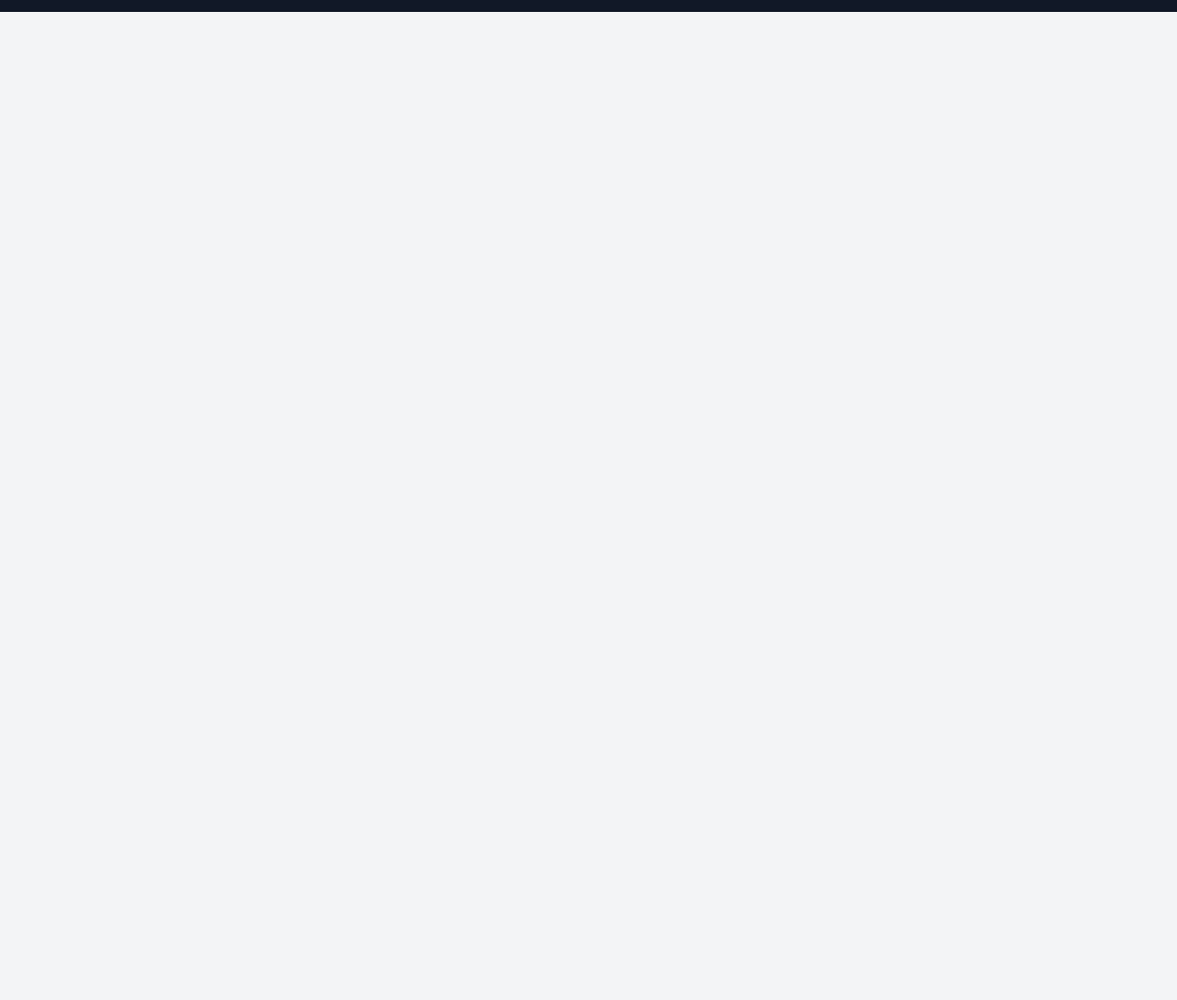
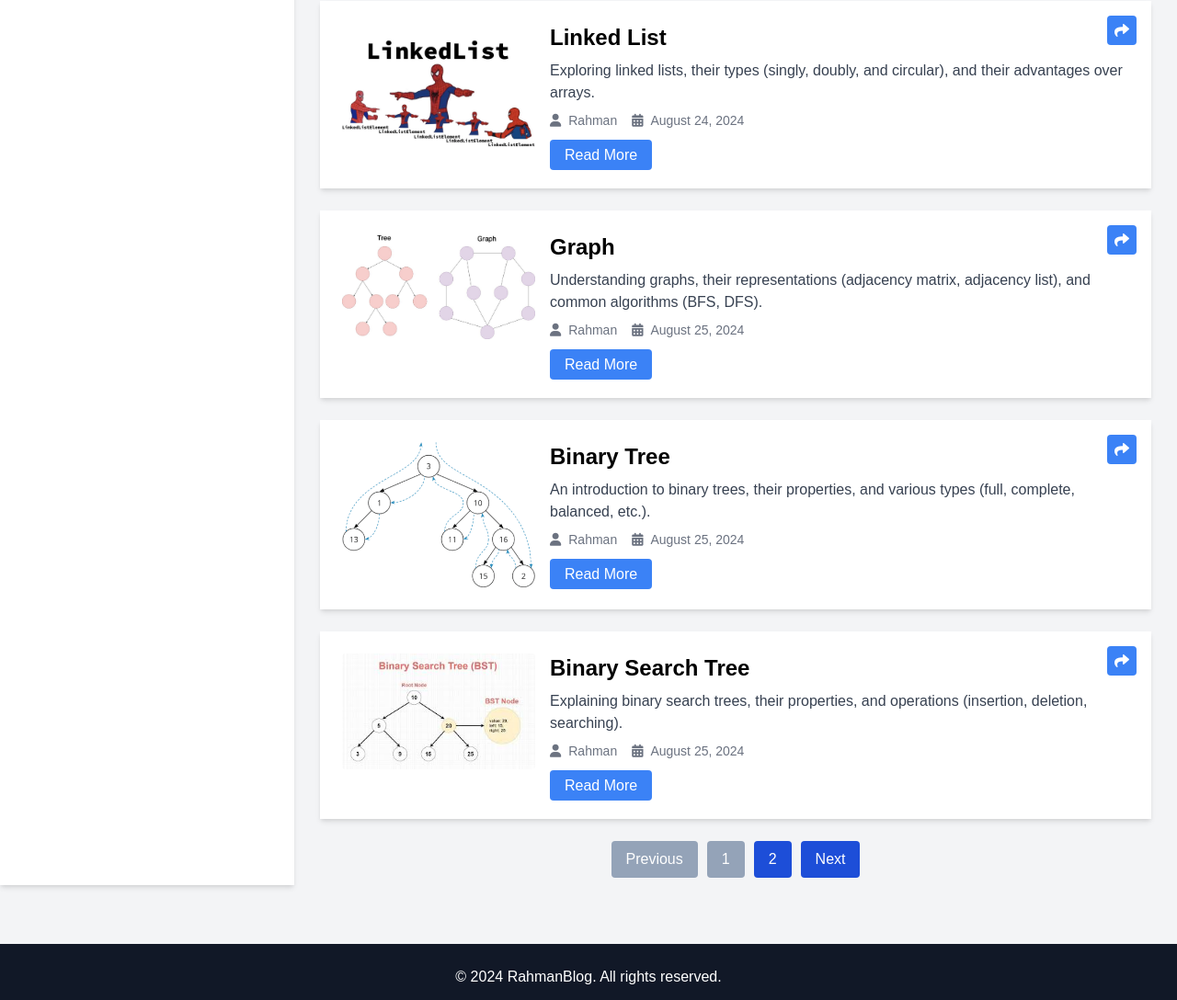
Before and after one commit to ayanchyaziz123/rahmanblog, a plain HTML site: page index.html in a window 1280 px wide. Shown: the part 1698-2786 px from the top of the page at 92% size. Before the commit the page ends 1711 px from the top, so only its background shows below. Drawn offline with nearby package versions, Linux system fonts and the light colour scheme.

Commit message:
added images

```diff
--- a/index.html
+++ b/index.html
@@ -215,7 +215,7 @@
             menuToggle.classList.remove('menu-toggle-hidden');
         });
 
-        const postsPerPage = 5; // Number of posts per page
+        const postsPerPage = 10; // Number of posts per page
         let currentPage = 1; // Current page number
 
         // Function to render posts with pagination
--- a/posts.js
+++ b/posts.js
@@ -86,7 +86,7 @@ const posts = [
         category: 'Data Structures (Advanced)',
         contentPath: 'blog_content/blog8/blog8.html',
         summary: 'Understanding graphs, their representations (adjacency matrix, adjacency list), and common algorithms (BFS, DFS).',
-        image: 'blog_content/blog8/blog8_image.webp'
+        image: 'blog_content/blog8/blog8_image.jpg'
     },
     {
         id: 9,
@@ -97,7 +97,7 @@ const posts = [
         category: 'Data Structures (Advanced)',
         contentPath: 'blog_content/blog9/blog9.html',
         summary: 'An introduction to binary trees, their properties, and various types (full, complete, balanced, etc.).',
-        image: 'blog_content/blog9/blog9_image.webp'
+        image: 'blog_content/blog9/blog9_image.png'
     },
     {
         id: 10,
@@ -108,7 +108,7 @@ const posts = [
         category: 'Data Structures (Advanced)',
         contentPath: 'blog_content/blog10/blog10.html',
         summary: 'Explaining binary search trees, their properties, and operations (insertion, deletion, searching).',
-        image: 'blog_content/blog10/blog10_image.webp'
+        image: 'blog_content/blog10/blog10_image.jpeg'
     },
     {
         id: 11,
@@ -119,7 +119,7 @@ const posts = [
         category: 'Data Structures (Advanced)',
         contentPath: 'blog_content/blog11/blog11.html',
         summary: 'Understanding AVL trees, their balance property, and how rotations are used to maintain balance.',
-        image: 'blog_content/blog11/blog11_image.webp'
+        image: 'blog_content/blog11/blog11_image.png'
     },
     {
         id: 12,
@@ -130,7 +130,7 @@ const posts = [
         category: 'Data Structures (Advanced)',
         contentPath: 'blog_content/blog12/blog12.html',
         summary: 'A deep dive into Tries, their structure, operations, and applications in string management.',
-        image: 'blog_content/blog12/blog12_image.webp'
+        image: 'blog_content/blog12/blog12_image.png'
     }
 ];
 
```
Also changed, not shown: blog_content/blog10/blog10_image.jpeg (added), blog_content/blog11/blog11_image.png (added), blog_content/blog12/blog12_image.png (added), blog_content/blog7/blog7_image.webp (added), blog_content/blog8/blog8_image.jpg (added), blog_content/blog9/blog9_image.png (added), 1 other file.
